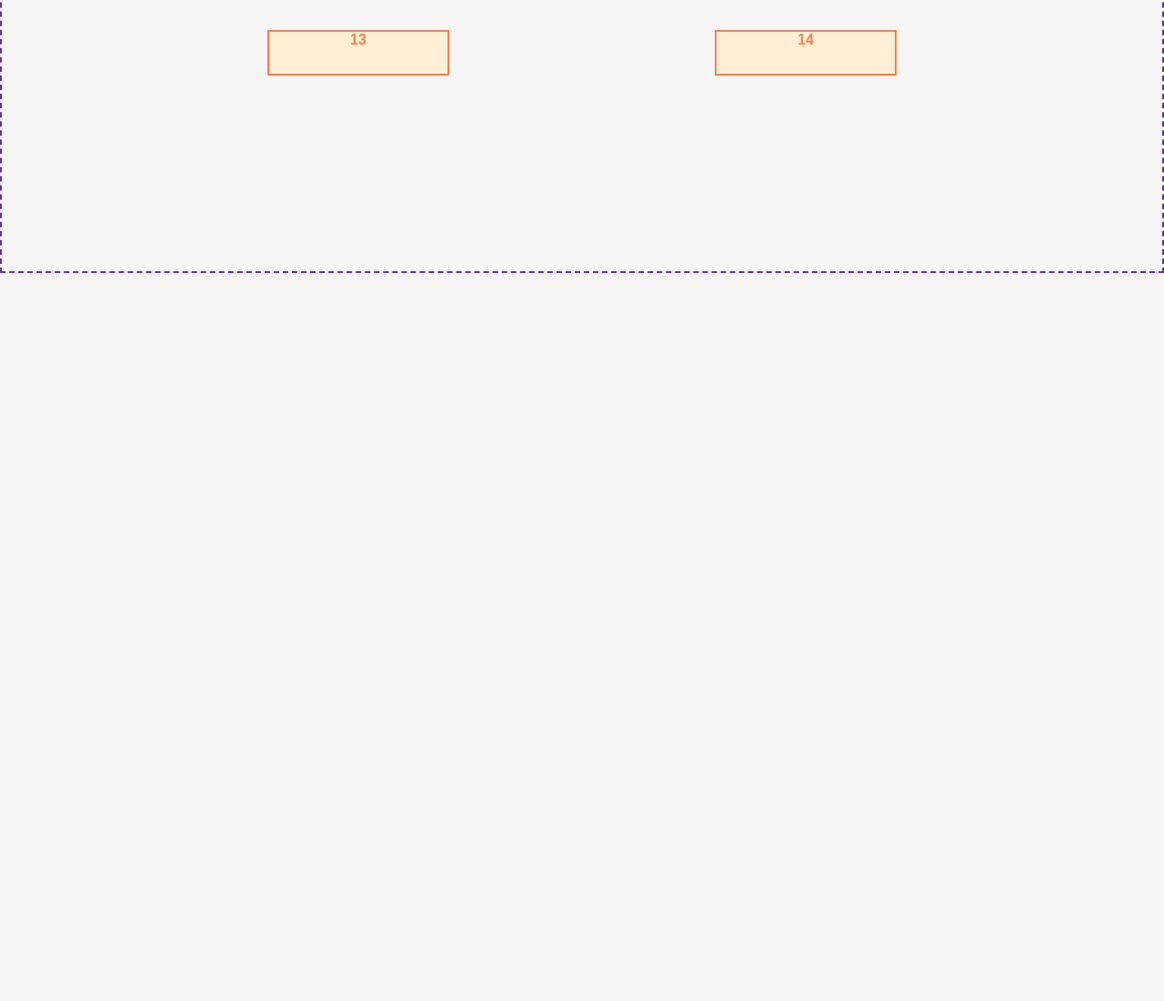
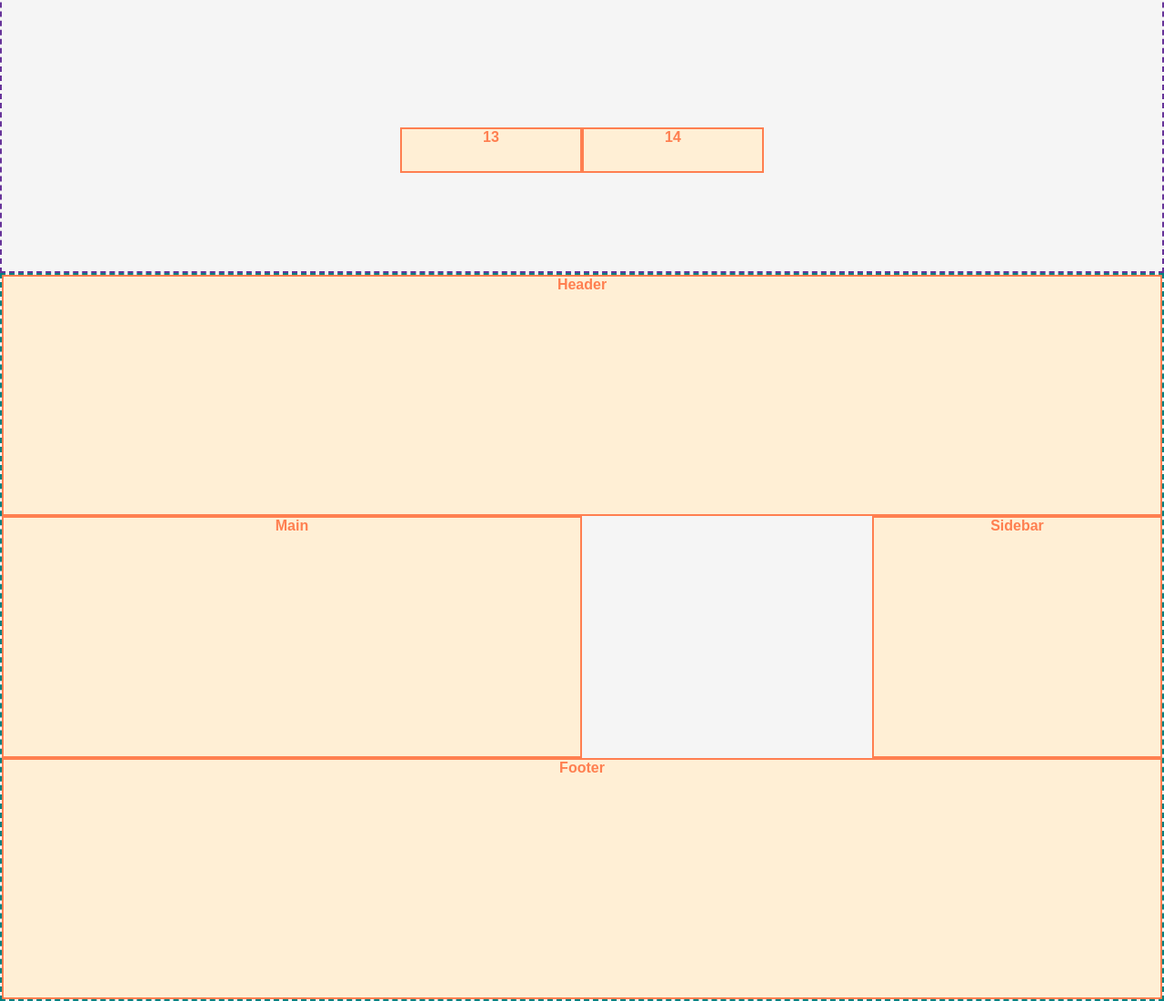
Before and after one commit to freybancs/undefined-academy, a plain HTML site: page css-flexbox-grid/index.html in a window 1280 px wide. Shown: the part 500-1600 px from the top of the page at 91% size. Before the commit the page ends 800 px from the top, so only its background shows below. Drawn offline with Linux system fonts and the light colour scheme.

Commit message:
Grid part

```diff
--- a/css-flexbox-grid/index.html
+++ b/css-flexbox-grid/index.html
@@ -1,10 +1,12 @@
 <!DOCTYPE html>
 <html lang="en">
+
 <head>
   <meta charset="UTF-8">
-    <title>CSS Flexbox & Grid</title>
-    <link rel="stylesheet" href="/styles.css">
+  <link rel="stylesheet" href="styles.css">
+  <title>Flexbox & Grid</title>
 </head>
+
 <body>
   <div class="container">
     <div class="item">1</div>
@@ -22,5 +24,13 @@
     <div class="item">13</div>
     <div class="item">14</div>
   </div>
+
+  <div class="grid-container">
+    <div class="grid-item item-a">Header</div>
+    <div class="grid-item item-b">Main</div>
+    <div class="grid-item item-c">Sidebar</div>
+    <div class="grid-item item-d">Footer</div>
+  </div>
 </body>
+
 </html>
--- a/css-flexbox-grid/styles.css
+++ b/css-flexbox-grid/styles.css
@@ -14,16 +14,21 @@ body {
 }
 
 .container {
+    /*99% de las caracteristicas que se usan en tu día a día*/
     display: flex;
     flex-wrap: wrap;
     flex-direction: row;
-    justify-content: space-evenly ;
-
+    justify-content: center;
+    /*cssreference.io / jeremy thomas*/
+    align-items: center;
+    align-content: space-around;
+    /*se usa para multilinea*/
     border: 2px dashed rebeccapurple;
     height: 100%;
 }
 
-.item {
+.item,
+.grid-item {
     border: 2px solid coral;
     height: 50px;
     width: 200px;
@@ -33,3 +38,39 @@ body {
     text-align: center;
     color: coral;
 }
+
+.grid-item {
+    width: auto;
+    height: auto;
+}
+
+.grid-container {
+    display: grid;
+    grid-template-columns: repeat(4 , 1fr);
+    grid-template-rows: auto;
+    grid-template-areas: "header header header header"
+    " main main main sidebar"
+    " footer footer footer footer";
+    height: 100%;
+    border: 2px dashed teal;
+}
+
+.item-a{
+    grid-area: 1 / 1 / 2 / 5;
+
+}
+
+.item-b{
+    grid-area: 2 / 1 / 2 / 3;
+
+}
+
+.item-c{
+    grid-area:2 / 4 / 2 / 5;
+
+}
+
+.item-d{
+    grid-area: 4 / 1 / 3 / 5  ;
+
+}
```
Lines whose indentation alone changed are shown as unchanged.
